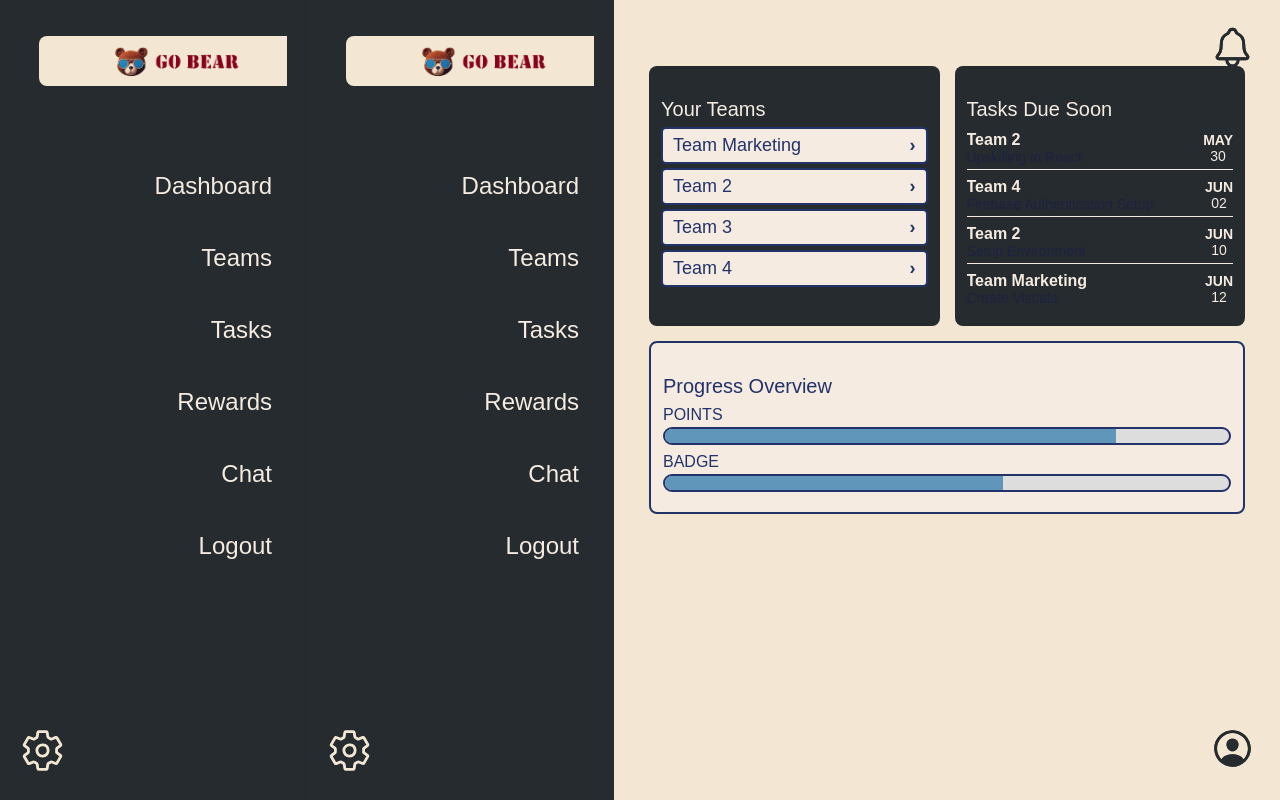
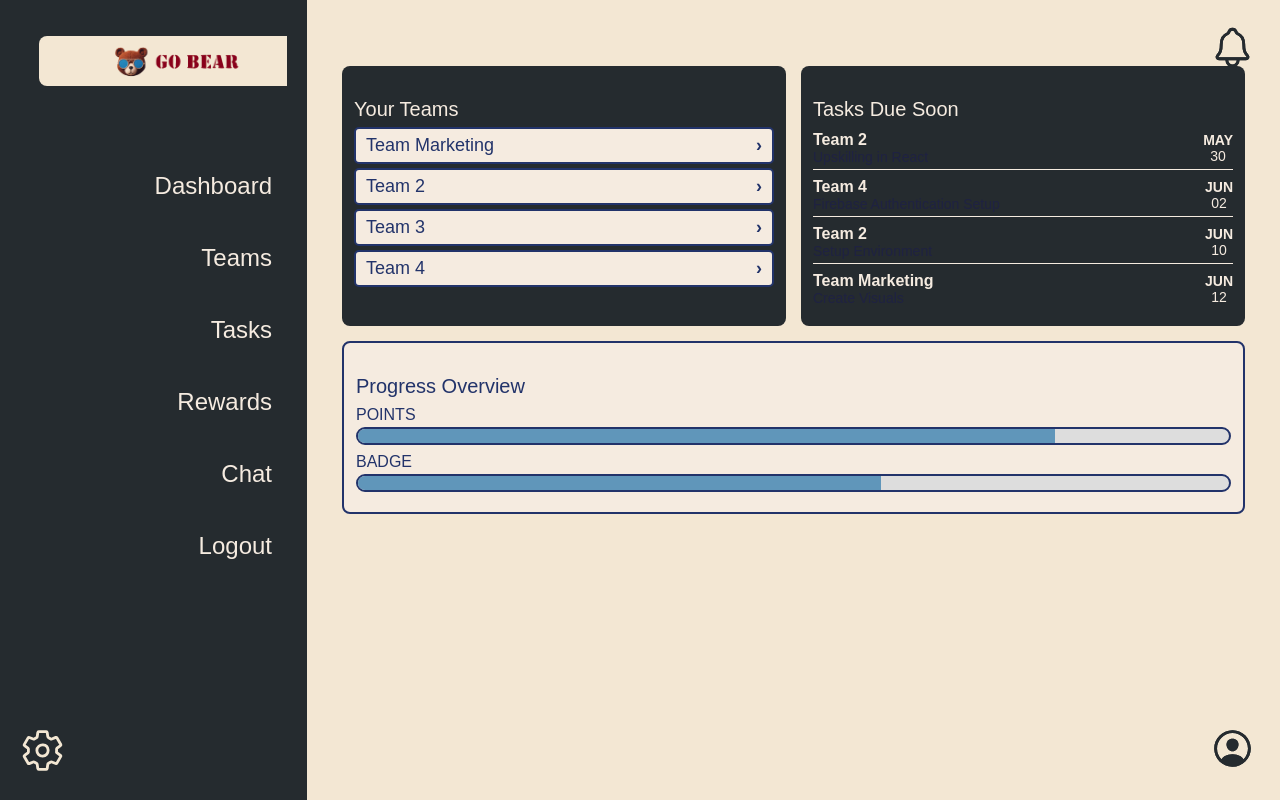
Before and after one commit to sophiaullrich/FutureForgeProject, a React (Create React App) app in the folder frontend/: page / in a window 1280 px wide. Built offline with nearby package versions, Linux system fonts and the light colour scheme; no server answers.

Commit message:
fixing error
two nav bar's were showing

```diff
--- a/frontend/src/App.jsx
+++ b/frontend/src/App.jsx
@@ -60,7 +60,6 @@ function App() {
       {/* Only show NavigationBar if not on login/signup/reset */}
       {!shouldHideUI && <NavigationBar />}
 
-      <NavigationBar />
       <div className="main-content-area">
         <div className="page-content-wrapper">
           <Routes>
```
